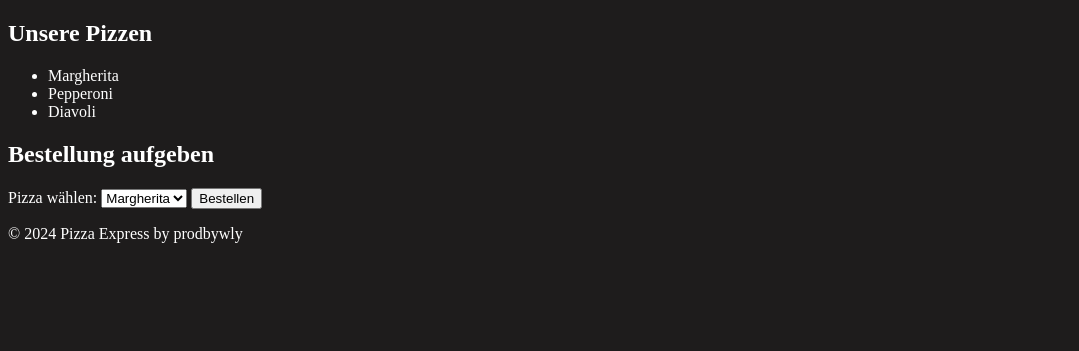
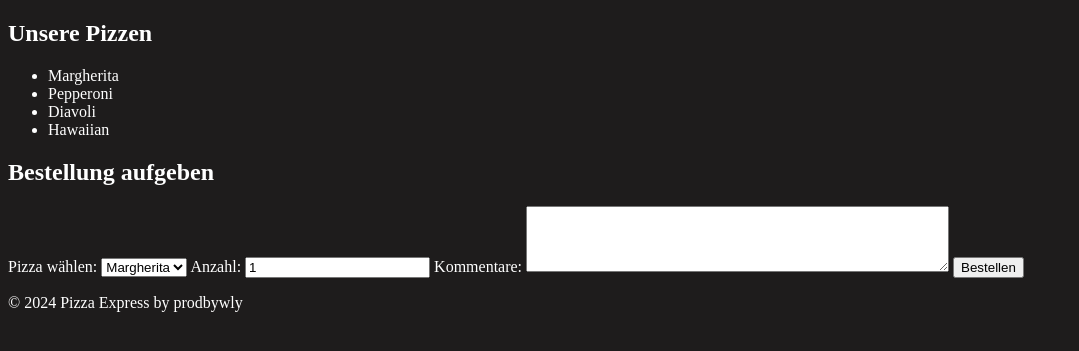
Before and after one commit to prodbywly/html_schule, a Flask app: page / in a window 1280 px wide. Shown: the part 122-473 px from the top of the page, without its empty margins (0-1079 px from the left). Run offline with Flask 3, Linux system fonts and the light colour scheme.

Commit message:
Update index.html

```diff
--- a/templates/index.html
+++ b/templates/index.html
@@ -4,30 +4,26 @@
     <meta charset="UTF-8">
     <meta name="viewport" content="width=device-width, initial-scale=1.0">
     <title>Pizza bestellen</title>
-    <link rel="stylesheet" href="{{ url_for('static', filename='style.css') }}">
+    <link rel="stylesheet" href="style.css">
 </head>
 <body>
     <header>
-        <!--Header Container mit Überschrift der Seite-->
-        <div class="header_container">
+        <div class="container">
             <div class="headline_header">
                 <h1>Pizza Express</h1>
-            </div>
-            <div>
                 <p>Eine WK Industries Firma</p>
             </div>
         </div>
     </header>
 
-
     <main>
-        <!--Container für den Haupt inhalt der Seite-->
-        <div id="main_container">
+        <div class="container">
             <h2>Unsere Pizzen</h2>
             <ul>
                 <li>Margherita</li>
                 <li>Pepperoni</li>
                 <li>Diavoli</li>
+                <li>Hawaiian</li>
             </ul>
             <form action="/bestaetigung" method="get">
                 <h2>Bestellung aufgeben</h2>
@@ -35,15 +31,19 @@
                 <select id="pizza" name="pizza">
                     <option value="margherita">Margherita</option>
                     <option value="pepperoni">Pepperoni</option>
+                    <option value="diavoli">Diavoli</option>
                     <option value="hawaiian">Hawaiian</option>
                 </select>
+                <label for="quantity">Anzahl:</label>
+                <input type="number" id="quantity" name="quantity" min="1" value="1">
+                <label for="comments">Kommentare:</label>
+                <textarea id="comments" name="comments" rows="4" cols="50"></textarea>
                 <button type="submit">Bestellen</button>
             </form>
         </div>
     </main>
     <footer>
-        <!--Container für den Footer der Seite-->
-        <div id="footer_container">
+        <div class="container">
             <p>&copy; 2024 Pizza Express by prodbywly</p>
         </div>
     </footer>
```
